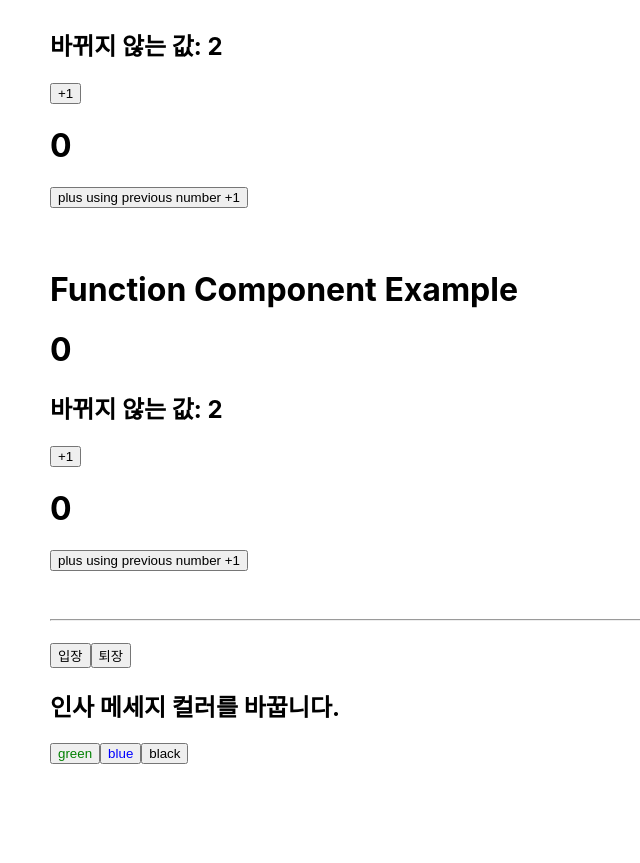
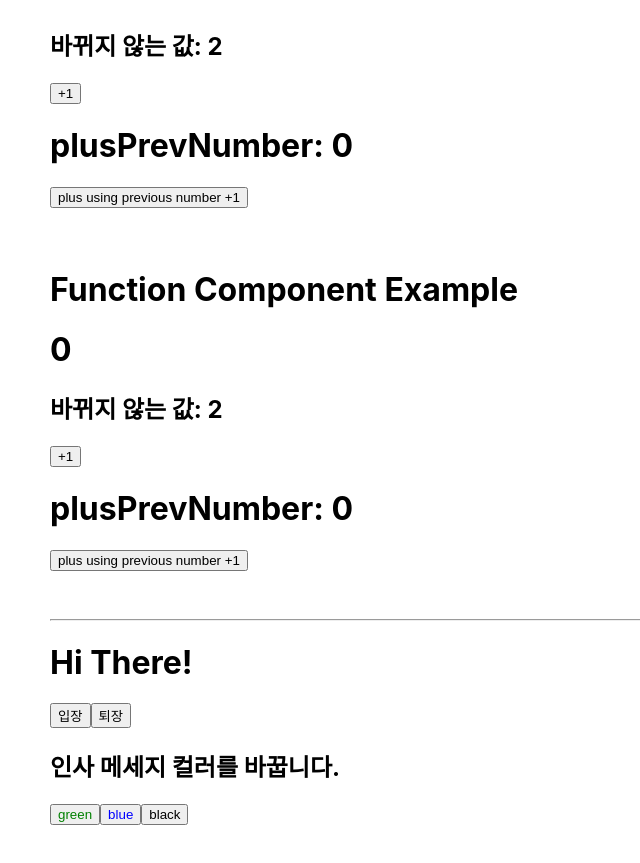
Before and after one commit to sunmerrr/react-study, a React (Create React App) app: page / in a window 1280 px wide. Shown: the part 863-1726 px from the top of the page, without its empty margins (0-640 px from the left). Built offline with nearby package versions, Linux system fonts and the light colour scheme.

Commit message:
다듬음

```diff
--- a/src/ClassComponentCounter.js
+++ b/src/ClassComponentCounter.js
@@ -1,4 +1,4 @@
-import React, { Component } from 'react';
+import { Component } from 'react';
 
 export class ClassComponentCounter extends Component {
   // // 컴포넌트에 state를 설정할때 constructor에 메서드를 작성하여 설정해야 함.
@@ -45,7 +45,7 @@ export class ClassComponentCounter extends Component {
           +1
         </button>
 
-        <h1>{plusPrevNumber}</h1>
+        <h1>plusPrevNumber: {plusPrevNumber}</h1>
         <button
           onClick={() => {
             // 객체 대신에 함수인자를 전달하여 클릭 이벤트를 설정할 수 있음
--- a/src/FunctionComponentCounter.js
+++ b/src/FunctionComponentCounter.js
@@ -11,7 +11,7 @@ export const FunctionComponentCouter = () => {
       <h1>{number}</h1>
       <h2>바뀌지 않는 값: {fixedNumber}</h2>
       <button onClick={() => setNumber(number + 1)}>+1</button>
-      <h1>{plusPrevNumber}</h1>
+      <h1>plusPrevNumber: {plusPrevNumber}</h1>
       <button
         onClick={() => {
           setPlusPrevNumber((prev) => prev + 1);
--- a/src/FunctionComponentSayHi.js
+++ b/src/FunctionComponentSayHi.js
@@ -1,7 +1,7 @@
-import React, { useState } from 'react';
+import { useState } from 'react';
 
 export const FunctionComponentSayHi = () => {
-  const [message, setMessage] = useState('');
+  const [message, setMessage] = useState('Hi There!');
   const [color, setColor] = useState('black');
 
   return (
@@ -10,7 +10,7 @@ export const FunctionComponentSayHi = () => {
       <h1 style={{ color }}>{message}</h1>
       <button
         onClick={() => {
-          setMessage('Hi there!');
+          setMessage('Hi There!');
         }}
       >
         입장
```
